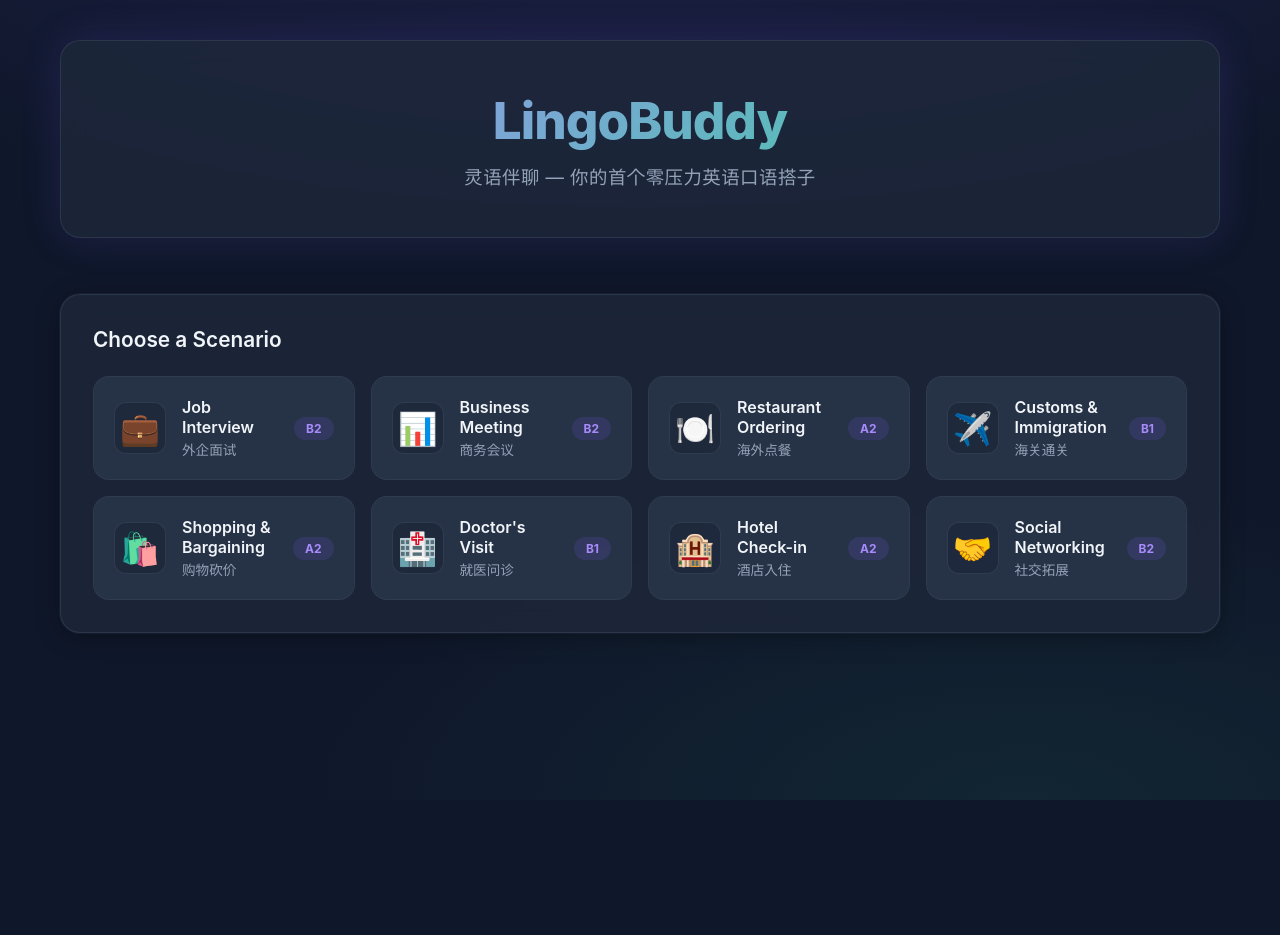
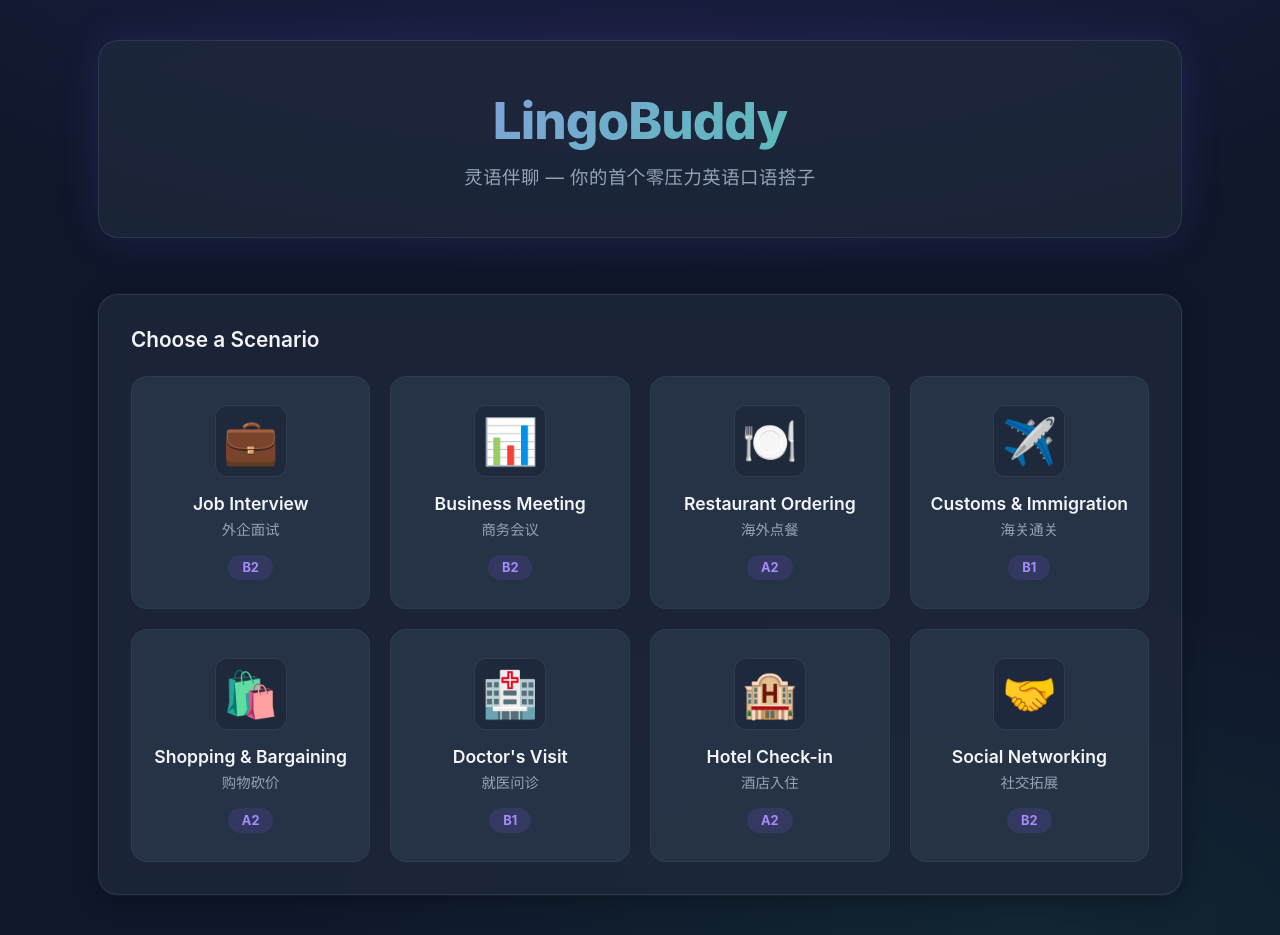
Before and after one commit to shuhuNB515/LingoBuddy, a React (Vite) app in the folder client/: page / in a window 1280 px wide. Before the commit the page ends 800 px from the top, so only its background shows below. Built offline with nearby package versions, Linux system fonts and the light colour scheme.

Commit message:
style: enlarge scenario cards with vertical layout

```diff
--- a/client/src/components/ScenarioCard.css
+++ b/client/src/components/ScenarioCard.css
@@ -1,8 +1,9 @@
 .scenario-card {
   display: flex;
+  flex-direction: column;
   align-items: center;
   gap: 16px;
-  padding: 20px;
+  padding: 28px 20px;
   background: var(--bg-glass);
   border: 1px solid var(--border-light);
   border-radius: var(--radius-lg);
@@ -10,6 +11,7 @@
   transition: all 0.3s ease;
   position: relative;
   overflow: hidden;
+  text-align: center;
 }
 
 .scenario-card::before {
@@ -33,9 +35,9 @@
 }
 
 .scenario-icon {
-  font-size: 2rem;
-  width: 52px;
-  height: 52px;
+  font-size: 2.8rem;
+  width: 72px;
+  height: 72px;
   display: flex;
   align-items: center;
   justify-content: center;
@@ -55,20 +57,20 @@
 }
 
 .scenario-info h3 {
-  font-size: 1rem;
+  font-size: 1.1rem;
   font-weight: 600;
   color: var(--text-primary);
-  margin-bottom: 2px;
+  margin-bottom: 4px;
 }
 
 .scenario-info p {
-  font-size: 0.85rem;
+  font-size: 0.9rem;
   color: var(--text-secondary);
 }
 
 .difficulty-badge {
-  padding: 4px 12px;
-  font-size: 0.75rem;
+  padding: 5px 14px;
+  font-size: 0.8rem;
   font-weight: 700;
   border-radius: 50px;
   background: rgba(124, 92, 252, 0.15);
--- a/client/src/pages/HomePage.css
+++ b/client/src/pages/HomePage.css
@@ -52,7 +52,7 @@
 .scenarios-grid {
   display: grid;
   grid-template-columns: repeat(4, 1fr);
-  gap: 16px;
+  gap: 20px;
 }
 
 .history-section {
```
